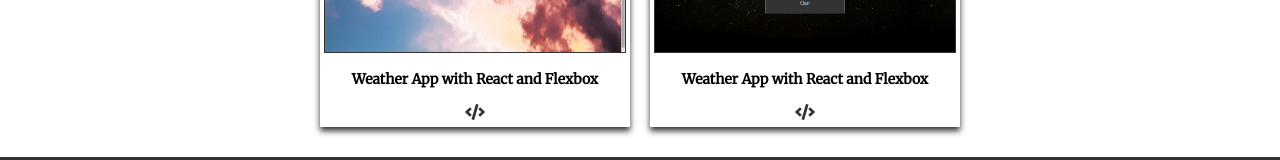
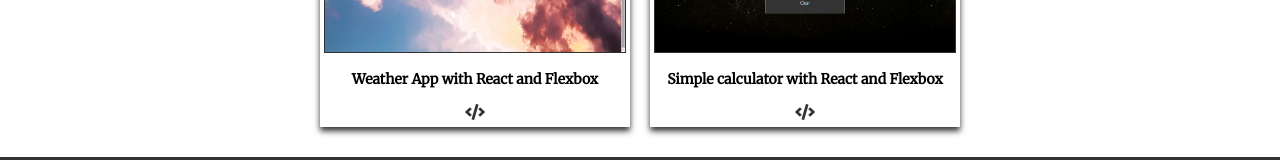
Before and after one commit to Humphreyj/netlifytest, a React (Create React App) app: page / in a window 1280 px wide. Shown: the part 618-778 px from the top of the page. Built offline with nearby package versions, Linux system fonts and the light colour scheme.

Commit message:
project error

```diff
--- a/src/components/Projects.js
+++ b/src/components/Projects.js
@@ -44,7 +44,7 @@ const Projects = (props) => {
 			<div className='project'>
 				<img className='project-img' src={calc} alt='project 5'/>
 				<div className="project-info">
-					<p className='project-desc'>Weather App with React and Flexbox</p>
+					<p className='project-desc'>Simple calculator with React and Flexbox</p>
 					<a href='https://github.com/Humphreyj/calculon'><i className="fas fa-code"></i></a>
 				</div>
 			</div>
```
